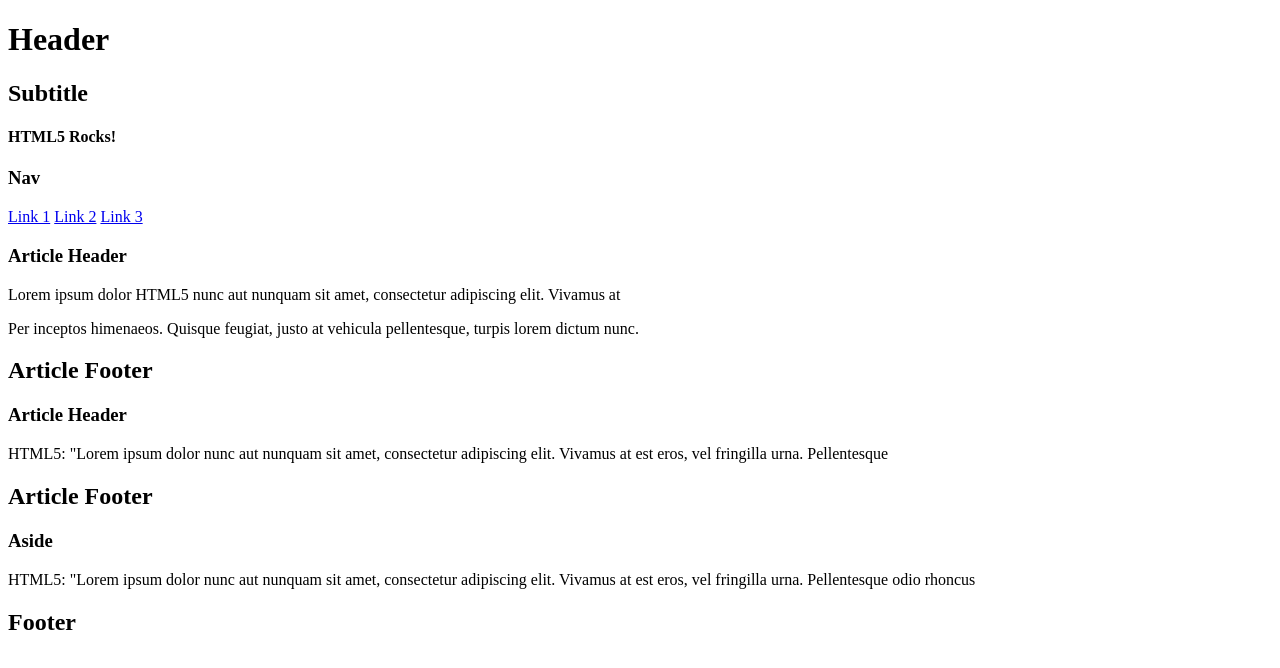
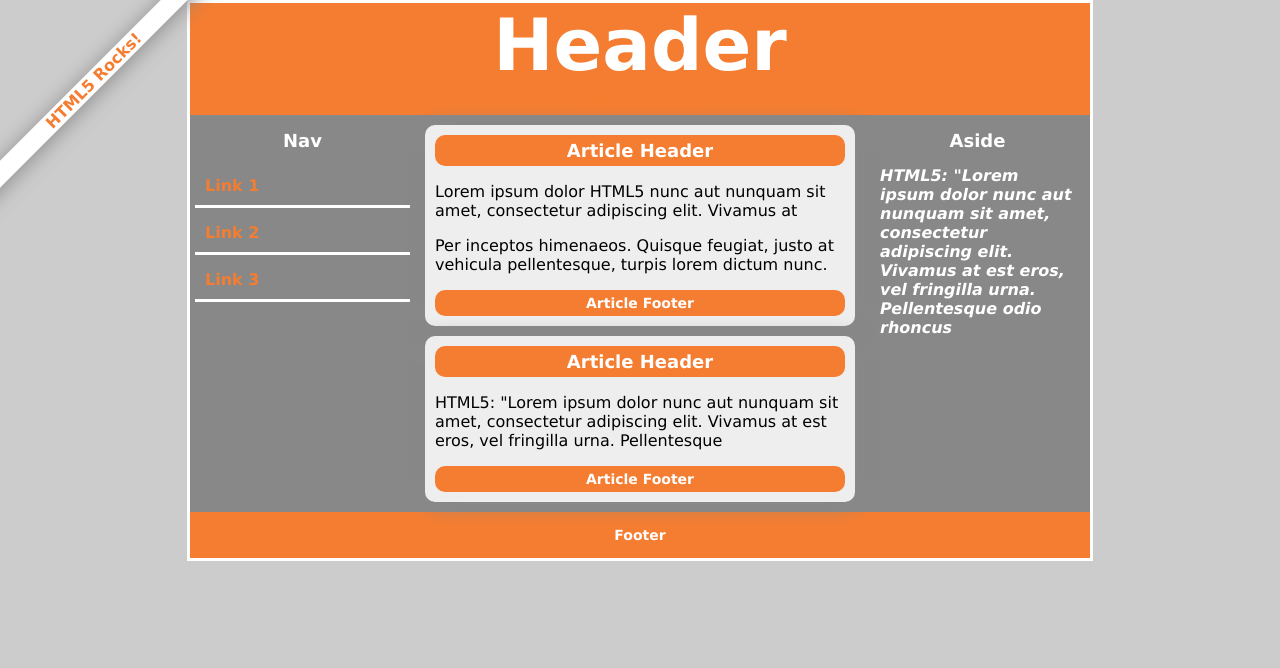
Before and after one commit to pablobastidasv/ultimate-dev-team, a plain HTML site: page pablo/HTML5Application/public_html/overview/index.html in a window 1280 px wide. Drawn offline with Linux system fonts and the light colour scheme; the site is published under a folder, as on GitHub Pages, so addresses that start at the root find nothing.

Commit message:
Ruta relativa

```diff
--- a/pablo/HTML5Application/public_html/overview/index.html
+++ b/pablo/HTML5Application/public_html/overview/index.html
@@ -3,7 +3,7 @@
     <head>
         <meta charset="utf-8" >
         <title>HTML5</title>
-        <link rel="stylesheet" href="/css/html5.css">
+        <link rel="stylesheet" href="../css/html5.css">
     </head>
     <body>
         <header>
```
